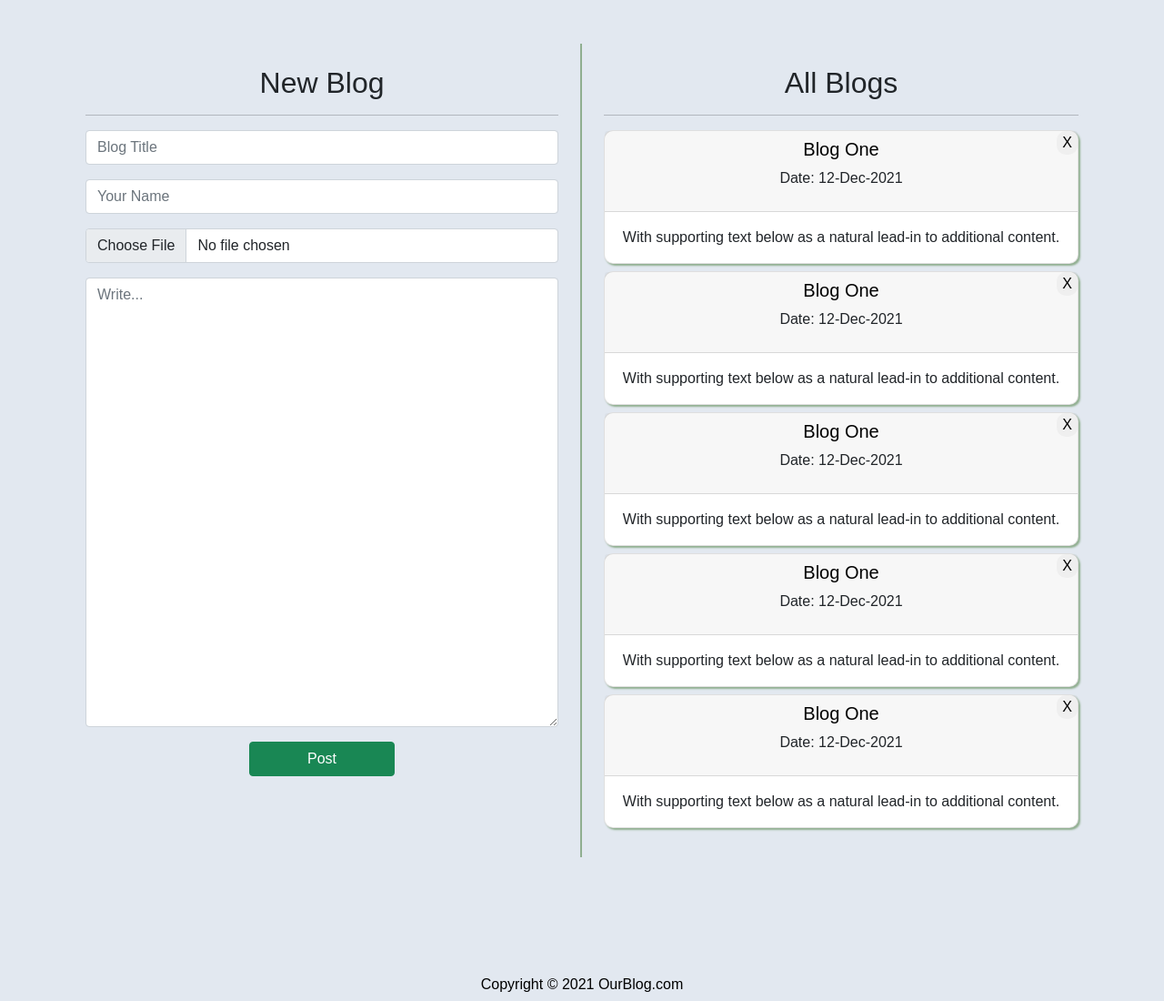
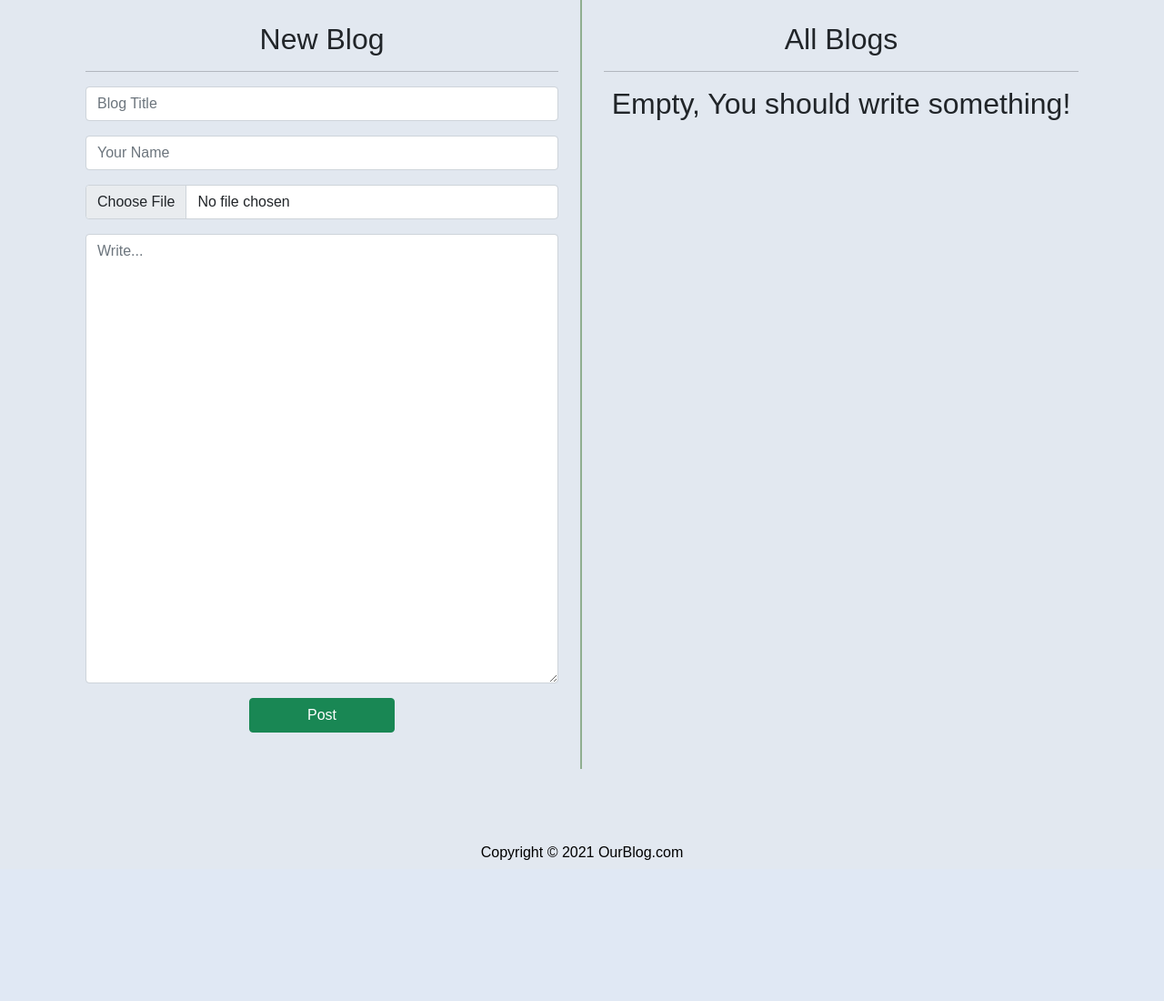
Before and after one commit to iamsahil1910/ourblog, a Flask app: template templates/admin.html in a window 1280 px wide. Shown: the part 76-1176 px from the top of the page at 91% size. After the commit the page ends 1021 px from the top, so only its background shows below. Run offline with Flask 2, Linux system fonts and the light colour scheme; the template is opened without the code that fills it, so the values that code supplies are empty; some libraries are stand-ins or nearby versions.

Commit message:
blogs on admin and front page blogs

```diff
--- a/app.py
+++ b/app.py
@@ -69,19 +69,19 @@ def admin():
 
     if request.method == "GET":
 
-        return render_template('admin.html')
+        blogs = db.execute("SELECT * FROM blog").fetchall()
+
+
+        return render_template('admin.html', blogs=blogs)
 
     else:
         if not request.form.get("title"):
             return render_template("admin.html", message = "Title Missing")
         if not request.form.get("name"):
             return render_template("admin.html", message = "Name Missing")
-        # if not request.form.get("filename"):
-        #     return render_template("admin.html", message = "File Missing")
         if not request.form.get("content"):
             return render_template("admin.html", message = "Content Missing")
         file = request.files['filename']
-        print(file)
         filename = secure_filename(file.filename)
         file.save(filename)
 
--- a/static/style.css
+++ b/static/style.css
@@ -106,6 +106,12 @@ nav .navbar-brand
     border-radius: 10px;
     background-color: #ffffff;
 }
+
+.front-page {
+  display: inline;
+  margin: 1em;
+}
+
 .card:hover {
     transform: scale(1.03);
 }
@@ -126,3 +132,11 @@ nav .navbar-brand
 h5{
   color: black;
 }
+
+.blogs {
+  display: grid;
+  grid-template-columns: 1fr 1fr 1fr;
+  grid-gap: 10px;
+  background-color: #2196F3;
+  padding: 10px;
+}
--- a/templates/admin.html
+++ b/templates/admin.html
@@ -31,73 +31,27 @@
         <div class="col-xs-6 col-sm-6 p-4">
             <h2>All Blogs</h2>
             <hr>
+            {% if blogs %}
+            {% for blog in blogs %}
             <div>
                 <div class="card">
                     <div class="card-header">
-                        <h5 class="card-title text-left">Blog One</h5>
-                        <p class="card-text text-right">Date: 12-Dec-2021</p>
+                        <h5 class="card-title text-left">{{ blog["title"] }}</h5>
+                        <p class="card-text text-right">Date: {{ blog["date"] }}</p>
                         <form method=post class=delete-blog onsubmit="return deleteSure()">
                             <input type="hidden" value="blog_id" name="blog" />
                             <input type="submit" class="btn-delete" value="X"/>
                         </form>
                     </div>
                     <div class="card-body">
-                      <p class="card-text">With supporting text below as a natural lead-in to additional content.</p>
-                    </div>
-                </div>
-                <div class="card">
-                    <div class="card-header">
-                        <h5 class="card-title text-left">Blog One</h5>
-                        <p class="card-text text-right">Date: 12-Dec-2021</p>
-                        <form method=post class=delete-blog>
-                            <input type="hidden" value="blog_id" name="blog" />
-                            <input type="submit" class="btn-delete" value="X"/>
-                        </form>
-                    </div>
-                    <div class="card-body">
-                      <p class="card-text">With supporting text below as a natural lead-in to additional content.</p>
-                    </div>
-                </div>
-                <div class="card">
-                    <div class="card-header">
-                        <h5 class="card-title text-left">Blog One</h5>
-                        <p class="card-text text-right">Date: 12-Dec-2021</p>
-                        <form method=post class=delete-blog>
-                            <input type="hidden" value="blog_id" name="blog" />
-                            <input type="submit" class="btn-delete" value="X"/>
-                        </form>
-                    </div>
-                    <div class="card-body">
-                      <p class="card-text">With supporting text below as a natural lead-in to additional content.</p>
-                    </div>
-                </div>
-                <div class="card">
-                    <div class="card-header">
-                        <h5 class="card-title text-left">Blog One</h5>
-                        <p class="card-text text-right">Date: 12-Dec-2021</p>
-                        <form method=post class=delete-blog>
-                            <input type="hidden" value="blog_id" name="blog" />
-                            <input type="submit" class="btn-delete" value="X"/>
-                        </form>
-                    </div>
-                    <div class="card-body">
-                      <p class="card-text">With supporting text below as a natural lead-in to additional content.</p>
-                    </div>
-                </div>
-                <div class="card">
-                    <div class="card-header">
-                        <h5 class="card-title text-left">Blog One</h5>
-                        <p class="card-text text-right">Date: 12-Dec-2021</p>
-                        <form method=post class=delete-blog>
-                            <input type="hidden" value="blog_id" name="blog" />
-                            <input type="submit" class="btn-delete" value="X"/>
-                        </form>
-                    </div>
-                    <div class="card-body">
-                      <p class="card-text">With supporting text below as a natural lead-in to additional content.</p>
+                      <p class="card-text">{{ blog["content"] }}</p>
                     </div>
                 </div>
             </div>
+            {% endfor %}
+            {% else %}
+            <h2>Empty, You should write something!</h2>
+            {% endif %}
         </div>
     </div>
 </div>
--- a/templates/base.html
+++ b/templates/base.html
@@ -30,7 +30,7 @@
 
             </nav>
     </header>
-    <div class="main contianer p-5">
+    <div class="main contianer-fluid">
         {% with messages = get_flashed_messages() %}
         {% if messages %}
           <div id="searchbox">
--- a/templates/login.html
+++ b/templates/login.html
@@ -1,5 +1,6 @@
 {% extends "base.html" %}
 {% block main %}
+    <div class="container p-5">
       <h1>Admin Login</h1>
       <div>
         {% if message %}
@@ -15,4 +16,5 @@
         </div>
         <button class="btn btn-primary" type="submit">Log In</button>
     </form>
+  </div>
 {% endblock %}
```
Also changed, not shown: templates/index.html (+6 -9 lines), heart.png (added), instagram.png (added), pexels-shvets-production-7176026.jpg (added), thisisengineering-raeng-M_NvKwSOkug-unsplash.jpg (added).
